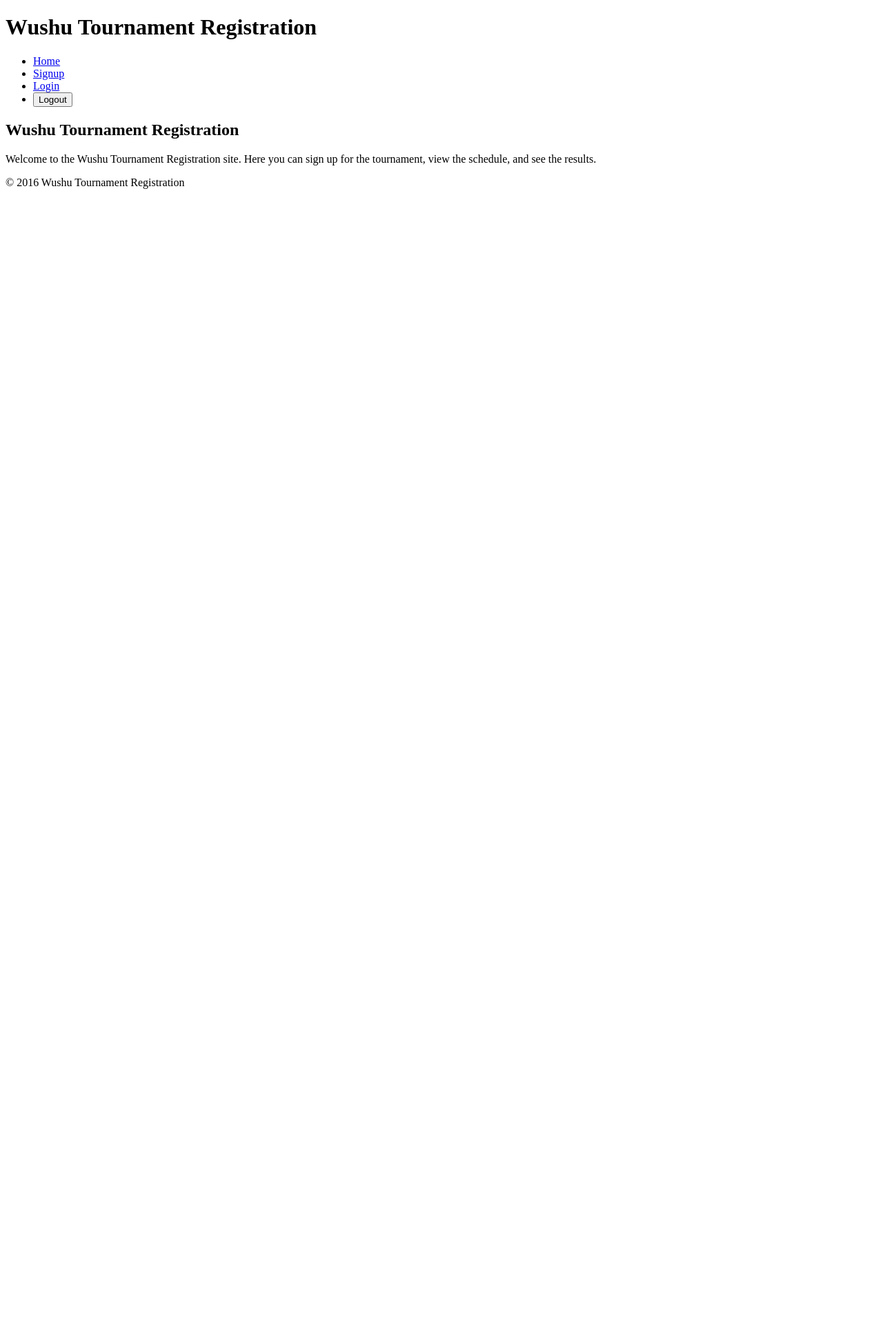
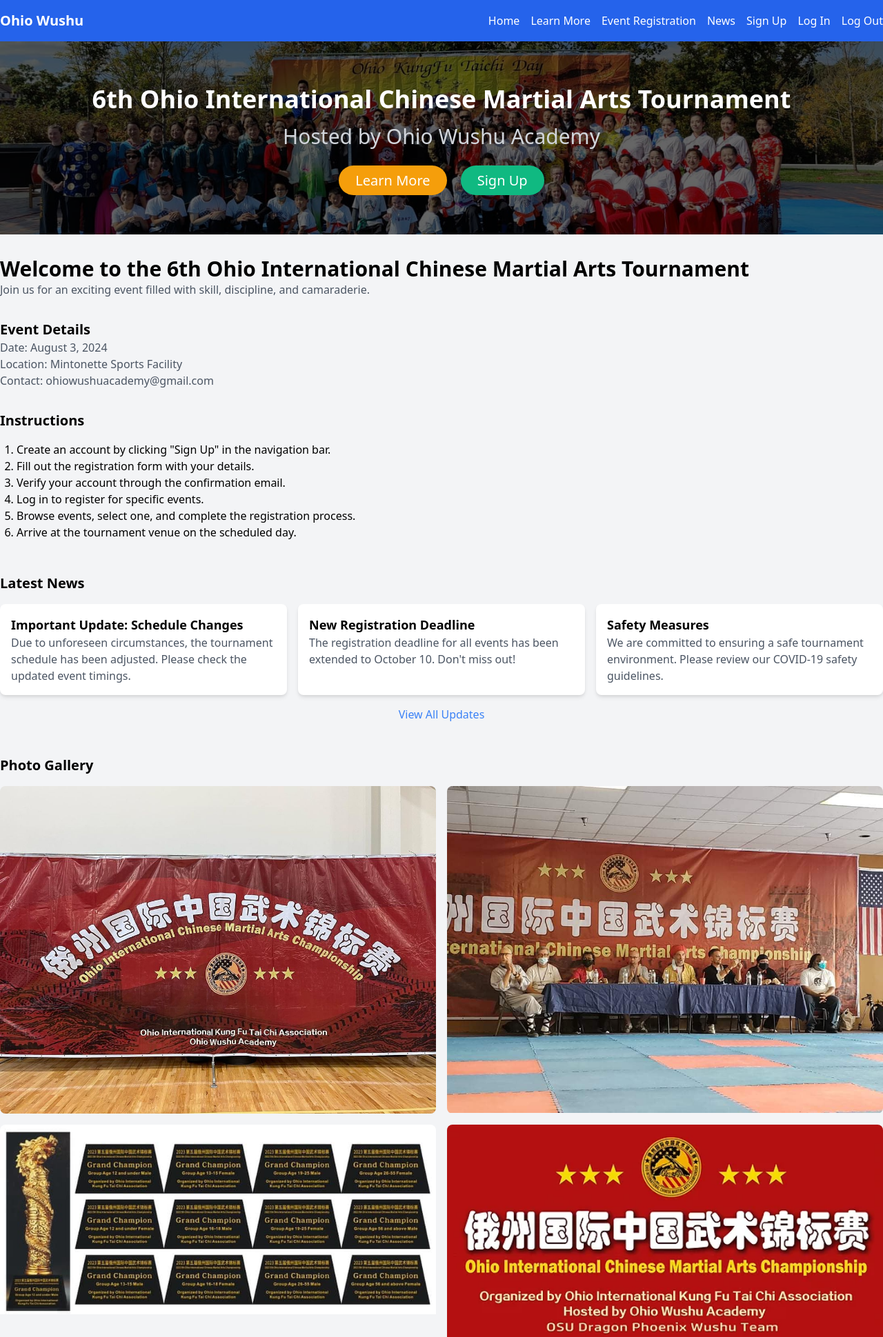
Before and after one commit to hansonma21/Wushu-Tournament-Registration, a Django app: page / in a window 1280 px wide. Shown: the top 1939 px of the page at 69% size. Before the commit the page ends 274 px from the top, so only its background shows below. Run offline with Django 5.2, Linux system fonts and the light colour scheme.

Commit message:
a lot of changes to the front end proof of concept! added a learn_more page and some images

```diff
--- a/wushu_tourney_reg/templates/base.html
+++ b/wushu_tourney_reg/templates/base.html
@@ -1,30 +1,52 @@
+{% load static %}
 <!DOCTYPE html>
-<html>
+<html lang="en">
 <head>
-        <title>Wushu Tournament Registration</title>
+    <meta charset="UTF-8">
+    <meta name="viewport" content="width=device-width, initial-scale=1.0">
+    <title>Ohio Wushu</title>
+    <link rel="icon" type="image/x-icon" href="{% static 'tourney_pages/images/favicon.ico' %}">
+    <link rel="stylesheet" href="https://cdn.jsdelivr.net/npm/tailwindcss@2.2.19/dist/tailwind.min.css">
+    <style>
+        /* Add custom styles for sticky navigation */
+        .sticky-nav {
+            position: sticky;
+            top: 0;
+            z-index: 1000;
+        }
+    </style>
 </head>
-    <body>
-        <header class="wrapper">
-            <h1>Wushu Tournament Registration</h1>
-        </header>
-        <nav>
-            <ul>
-                <li><a href="{% url 'tourney_pages:home' %}">Home</a></li>
-                <li><a href="{% url 'tourney_profiles:signup' %}">Signup</a></li>
-                <li><a href="{% url 'tourney_profiles:login' %}">Login</a></li>
-                <li>
+<body class="bg-gray-100 font-sans">
+
+    <header class="bg-blue-600 text-white py-4 sticky-nav">
+        <nav class="container mx-auto flex justify-between items-center">
+            <a href="{% url 'tourney_pages:home' %}" class="text-xl font-semibold">Ohio Wushu</a>
+            <ul class="flex space-x-4">
+                <li><a href="{% url 'tourney_pages:home' %}" class="hover:underline">Home</a></li>
+                <li><a href="{% url 'tourney_pages:learn_more' %}" class="hover:underline">Learn More</a></li>
+                <li><a href="#" class="hover:underline">Event Registration</a></li>
+                <li><a href="#" class="hover:underline">News</a></li>
+                <li><a href="{% url 'tourney_profiles:signup' %}" class="hover:underline">Sign Up</a></li>
+                <li><a href="{% url 'tourney_profiles:login' %}" class="hover:underline">Log In</a></li>
                 <form class="logout-link" action="{% url 'tourney_profiles:logout' %}" method="post">
                     {% csrf_token %}
-                        <button type="submit">Logout</button>
+                    <button class="hover:underline" type="submit">Log Out</button>
                 </form>
-                </li>
             </ul>
         </nav>
-        <section>
+    </header>
+
+    {% block additional_header %}
+    {% endblock %}
+
+
+    <main class="container mx-auto py-8">
         {% block content %}
         {% endblock %}
-        </section>
-        <footer>
-            <p>&copy; 2016 Wushu Tournament Registration</p>
+    </main>
+
+    <footer class="bg-gray-200 text-gray-600 py-4">
+        <p class="text-center">© 2024 Hanson Ma. All rights reserved.</p>
     </footer>
+</body>
 </html>
--- a/wushu_tourney_reg/tourney_pages/templates/tourney_pages/index.html
+++ b/wushu_tourney_reg/tourney_pages/templates/tourney_pages/index.html
@@ -1,8 +1,114 @@
 {% extends 'base.html' %}
+{% load static %}
+
+{% block additional_header %}
+<!-- Prominent Section -->
+<style>
+    /* Add custom styles for the header background image */
+    #additional_header_header {
+        background-image: url("{% static 'tourney_pages/images/header-bg.jpg' %}"); /* Replace with your actual image path */
+        background-size: cover;
+        background-position: center;
+        background-repeat: no-repeat;
+        position: relative;
+    }
+
+    /* Add overlay to the header background image */
+    #additional_header_content {
+        position: relative;
+        z-index: 1;
+    }
+
+    #additional_header_header::before {
+        content: "";
+        display: block;
+        position: absolute;
+        top: 0;
+        left: 0;
+        width: 100%;
+        height: 100%;
+        opacity: 0.6;
+        background-color: #000;
+    }
+</style>
+<header id="additional_header_header" class="bg-blue-900 text-white py-16 sticky-nav">
+    <div id="additional_header_content" class="container mx-auto text-center">
+        <h1 class="text-4xl font-bold mb-4">6th Ohio International Chinese Martial Arts Tournament</h1>
+        <p class="text-3xl text-gray-300 mb-8">Hosted by Ohio Wushu Academy</p>
+        <div class="space-x-4">
+            <a href="{% url 'tourney_pages:learn_more' %}" class="text-xl bg-yellow-500 hover:bg-yellow-400 px-6 py-2 rounded-full transition duration-300 ease-in-out">Learn More</a>
+        <a href="{% url 'tourney_profiles:signup' %}" class="text-xl bg-green-500 hover:bg-green-400 px-6 py-2 rounded-full transition duration-300 ease-in-out">Sign Up</a>
+        </div>
+    </div>
+</header>
+{% endblock %}
+
+
 
 {% block content %}
+<section class="mb-8">
+    <h1 class="text-3xl font-semibold">Welcome to the 6th Ohio International Chinese Martial Arts Tournament</h1>
+    <p class="text-gray-600">Join us for an exciting event filled with skill, discipline, and camaraderie.</p>
+</section>
 
-    <h1>Wushu Tournament Registration</h1>
-    <p>Welcome to the Wushu Tournament Registration site. Here you can sign up for the tournament, view the schedule, and see the results.</p>
+<section class="mb-8">
+    <h2 class="text-xl font-semibold">Event Details</h2>
+    <p class="text-gray-600">Date: August 3, 2024</p>
+    <p class="text-gray-600">Location: Mintonette Sports Facility</p>
+    <p class="text-gray-600">Contact: ohiowushuacademy@gmail.com</p>
+</section>
 
+<!-- Instructions Section -->
+<section class="mb-12">
+    <h2 class="text-xl font-semibold mb-4">Instructions</h2>
+    <ol class="list-decimal pl-6">
+        <li>Create an account by clicking "Sign Up" in the navigation bar.</li>
+        <li>Fill out the registration form with your details.</li>
+        <li>Verify your account through the confirmation email.</li>
+        <li>Log in to register for specific events.</li>
+        <li>Browse events, select one, and complete the registration process.</li>
+        <li>Arrive at the tournament venue on the scheduled day.</li>
+    </ol>
+</section>
+
+<!-- News Section -->
+<section class="mb-12">
+    <h2 class="text-xl font-semibold mb-4">Latest News</h2>
+    <div class="grid grid-cols-1 md:grid-cols-3 gap-4">
+        <div class="bg-white p-4 rounded-lg shadow-md">
+            <h3 class="text-lg font-semibold">Important Update: Schedule Changes</h3>
+            <p class="text-gray-600">Due to unforeseen circumstances, the tournament schedule has been adjusted. Please check the updated event timings.</p>
+        </div>
+        <div class="bg-white p-4 rounded-lg shadow-md">
+            <h3 class="text-lg font-semibold">New Registration Deadline</h3>
+            <p class="text-gray-600">The registration deadline for all events has been extended to October 10. Don't miss out!</p>
+        </div>
+        <div class="bg-white p-4 rounded-lg shadow-md">
+            <h3 class="text-lg font-semibold">Safety Measures</h3>
+            <p class="text-gray-600">We are committed to ensuring a safe tournament environment. Please review our COVID-19 safety guidelines.</p>
+        </div>
+    </div>
+    <p class="mt-4 text-center">
+        <a href="#" class="text-blue-500 hover:underline">View All Updates</a>
+    </p>
+</section>
+
+<section>
+    <h2 class="text-xl font-semibold mb-4">Photo Gallery</h2>
+    <div class="grid grid-cols-2 gap-4">
+        <div class="rounded-lg overflow-hidden">
+            <img src="{% static 'tourney_pages/images/venue.jpg' %}" alt="Tournament Venue" class="w-full h-auto">
+        </div>
+        <div class="rounded-lg overflow-hidden">
+            <img src="{% static 'tourney_pages/images/in-action.jpg' %}" alt="Participants in Action" class="w-full h-auto">
+        </div>
+        <div class="rounded-lg overflow-hidden">
+            <img src="{% static 'tourney_pages/images/trophies.jpg' %}" alt="Trophies" class="w-full h-auto">
+        </div>
+        <div class="rounded-lg overflow-hidden">
+            <img src="{% static 'tourney_pages/images/flyer.png' %}" alt="Flyer" class="w-full h-auto">
+        </div>
+        <!-- Add more images here -->
+    </div>
+</section>
 {% endblock %}
--- a/wushu_tourney_reg/tourney_pages/urls.py
+++ b/wushu_tourney_reg/tourney_pages/urls.py
@@ -5,4 +5,5 @@
 
 urlpatterns = [
     path('', views.index, name='home'),
+    path('learn_more/', views.learn_more_view, name='learn_more'),
 ]
--- a/wushu_tourney_reg/tourney_pages/views.py
+++ b/wushu_tourney_reg/tourney_pages/views.py
@@ -3,3 +3,6 @@
 # Create your views here.
 def index(request):
     return render(request, 'tourney_pages/index.html')
+
+def learn_more_view(request):
+    return render(request, 'tourney_pages/learn_more.html')
--- a/wushu_tourney_reg/wushu_tourney_reg/settings.py
+++ b/wushu_tourney_reg/wushu_tourney_reg/settings.py
@@ -121,7 +121,7 @@
 # Static files (CSS, JavaScript, Images)
 # https://docs.djangoproject.com/en/5.0/howto/static-files/
 
-STATIC_URL = 'static/'
+STATIC_URL = '/static/'
 
 # Default primary key field type
 # https://docs.djangoproject.com/en/5.0/ref/settings/#default-auto-field
```
Also changed, not shown: wushu_tourney_reg/tourney_pages/templates/tourney_pages/learn_more.html (added, +84 -0 lines), wushu_tourney_reg/tourney_pages/static/tourney_pages/images/favicon.ico (added), wushu_tourney_reg/tourney_pages/static/tourney_pages/images/flyer.png (added), wushu_tourney_reg/tourney_pages/static/tourney_pages/images/header-bg.jpg (added), wushu_tourney_reg/tourney_pages/static/tourney_pages/images/in-action.jpg (added), wushu_tourney_reg/tourney_pages/static/tourney_pages/images/trophies.jpg (added), wushu_tourney_reg/tourney_pages/static/tourney_pages/images/venue.jpg (added). Lines whose indentation alone changed are shown as unchanged.
